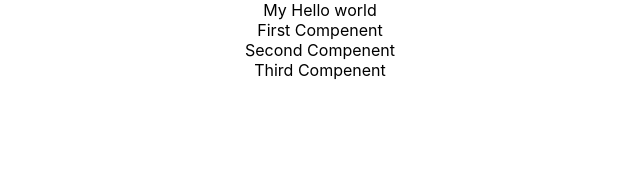
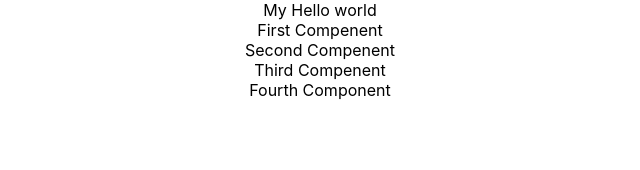
Before and after one commit to unbeatablesites/ReactJavaApp, a React (Create React App) app in the folder todo-app/: page / in a window 1280 px wide. Shown: the top 170 px of the page, without its empty margins (320-960 px from the left). Built offline with nearby package versions, Linux system fonts and the light colour scheme.

Commit message:
Made fourth component functional

```diff
--- a/todo-app/src/App.js
+++ b/todo-app/src/App.js
@@ -10,6 +10,7 @@ class App extends Component {
         <FirstComponent />
         <SecondComponent />
         <ThirdComponent />
+        <FourthComponent />
       </div>
     );
   }
@@ -30,4 +31,8 @@ function ThirdComponent() {
   return <div className='thirdComponent'>Third Compenent</div>;
 }
 
+function FourthComponent() {
+  return <div className='fourthComponent'>Fourth Component</div>;
+}
+
 export default App;
```
